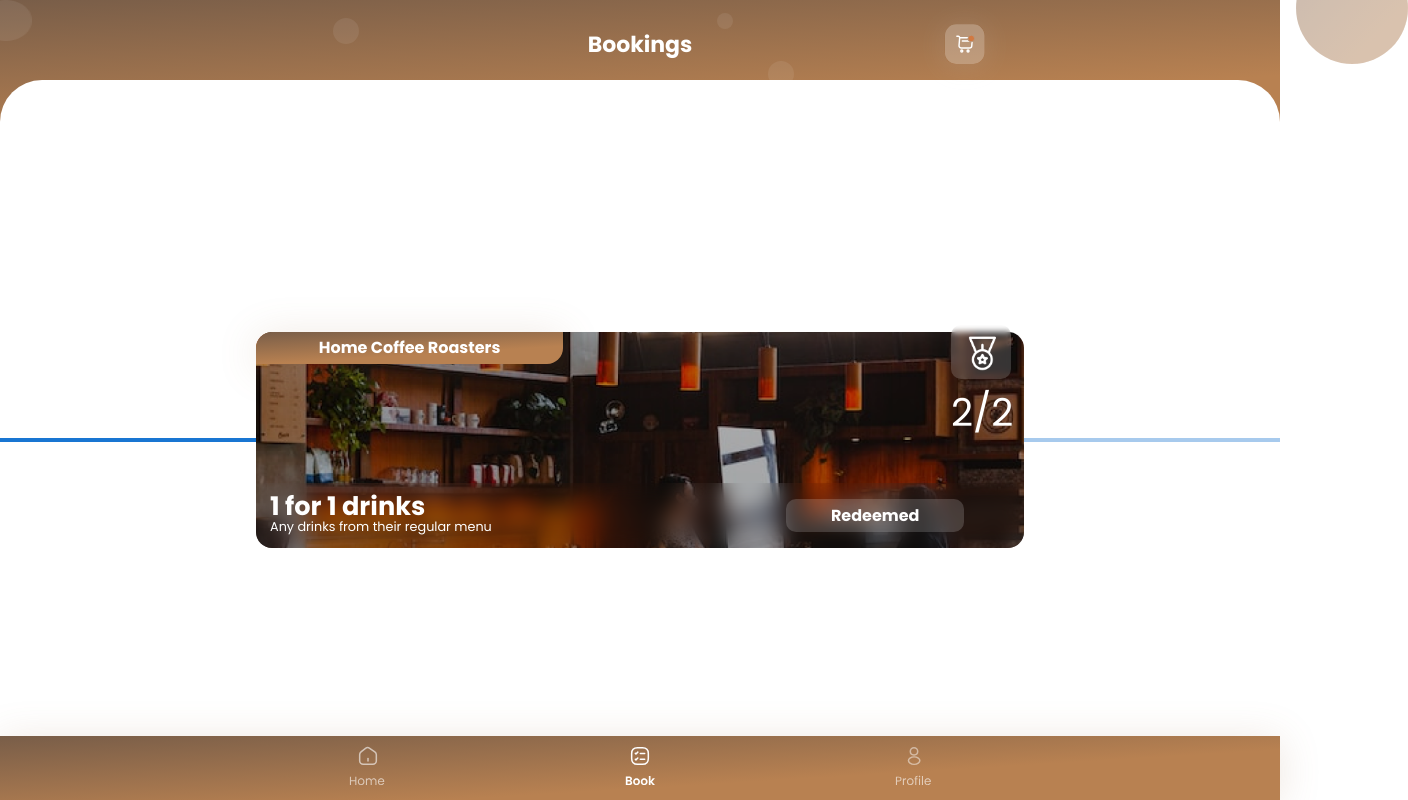
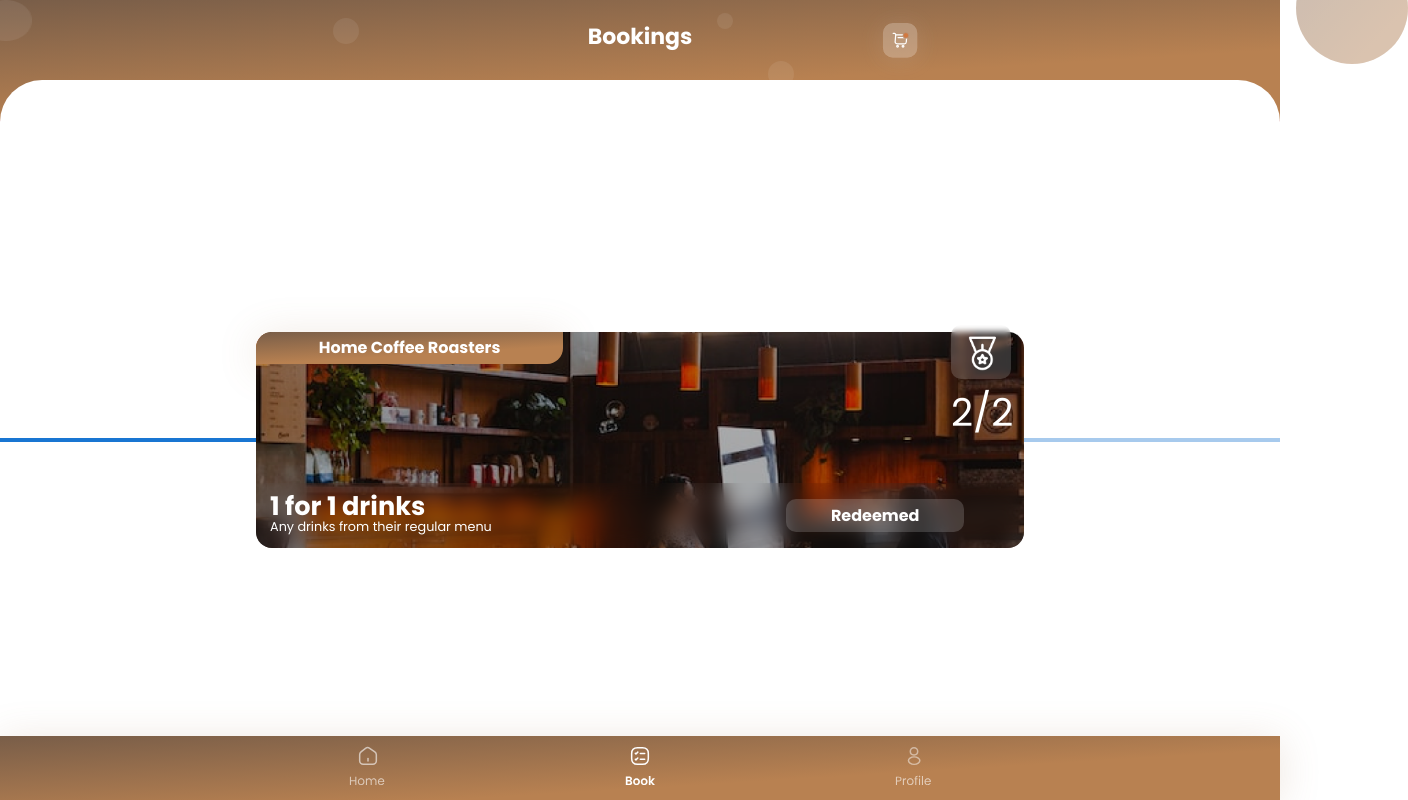
Before and after one commit to hustle-huts/hustlehuts-app, a Next.js app: page /bookings in a window 1280 px wide. Shown: the whole page, 1408 px wide, since content can reach past the window. Built offline with nearby package versions, Linux system fonts and the light colour scheme.

Commit message:
Update top-banner.module.css

```diff
--- a/components/topBanner/top-banner.module.css
+++ b/components/topBanner/top-banner.module.css
@@ -1,36 +1,36 @@
 .background {
-    position: absolute;
+    position: fixed;
     width: 100%;
     /* the height of the elements below the top banner is set to 90% of \
     the page, leaving 10% total for the top-banner in the pages' css */
-    height: 160px;
+    height: 15%;
     left: 0px;
     top: 0px;
-
     background: linear-gradient(176.54deg, #6D5747 -11.89%, #B88151 64.46%);
 }
 
 .header {
-    /* font-family: 'Poppins'; */
     font-style: normal;
     font-weight: 700;
     font-size: 22px;
     line-height: 42px;
-    /* identical to box height */
 
     color: #FFFFFF;
 
     text-align: center;
-    margin-top: 1.5rem;
+    display: flex;
+    margin-top: 1rem;
+
+    z-index: 3;
 }
 
 .cart {
     position: absolute;
-    width: 60%;
-    height: 60%;
+    width: 70%;
+    height: 70%;
     right: -15%;
-    top: -0.15rem;
-    /* So that the cart is above the right eclipse */
+    top: 0%;
+
     z-index: 3;
 }
 
```
